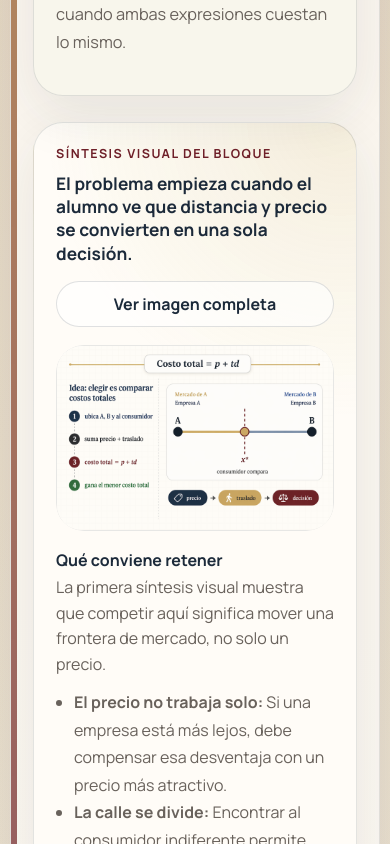
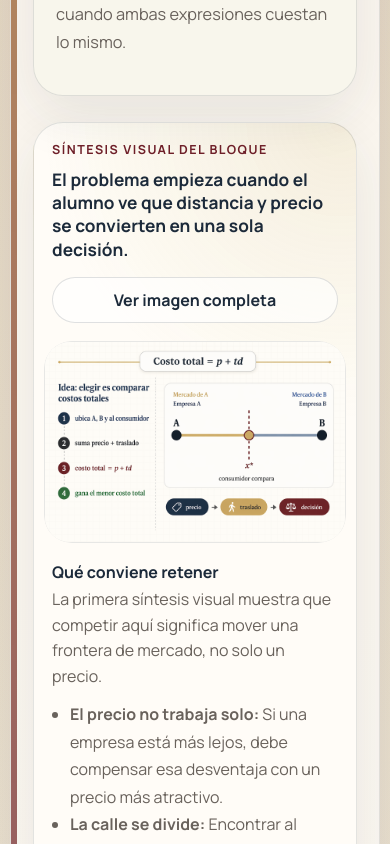
Before and after one commit to raulmormen75/ejercicios_mar_22-04-2026, a React (Vite) app: page / in a window 390 px wide. Shown: the part 1800-2644 px from the top of the page. Built offline with nearby package versions, Linux system fonts and the light colour scheme.

Commit message:
Improve mobile preview legibility

```diff
--- a/src/styles.css
+++ b/src/styles.css
@@ -1114,8 +1114,21 @@ li {
     gap: 12px;
   }
 
+  .summary-card {
+    padding: 18px;
+  }
+
+  .summary-card__visual {
+    margin-inline: -8px;
+  }
+
   .ghost-button {
     width: 100%;
+  }
+
+  .ghost-button--close {
+    width: auto;
+    justify-self: end;
   }
 
   .scenario-tabs {
@@ -1140,6 +1153,11 @@ li {
     aspect-ratio: auto;
   }
 
+  .summary-sketch {
+    max-height: 360px;
+    overflow: hidden;
+  }
+
   .modal-backdrop {
     padding: 12px;
   }
```
